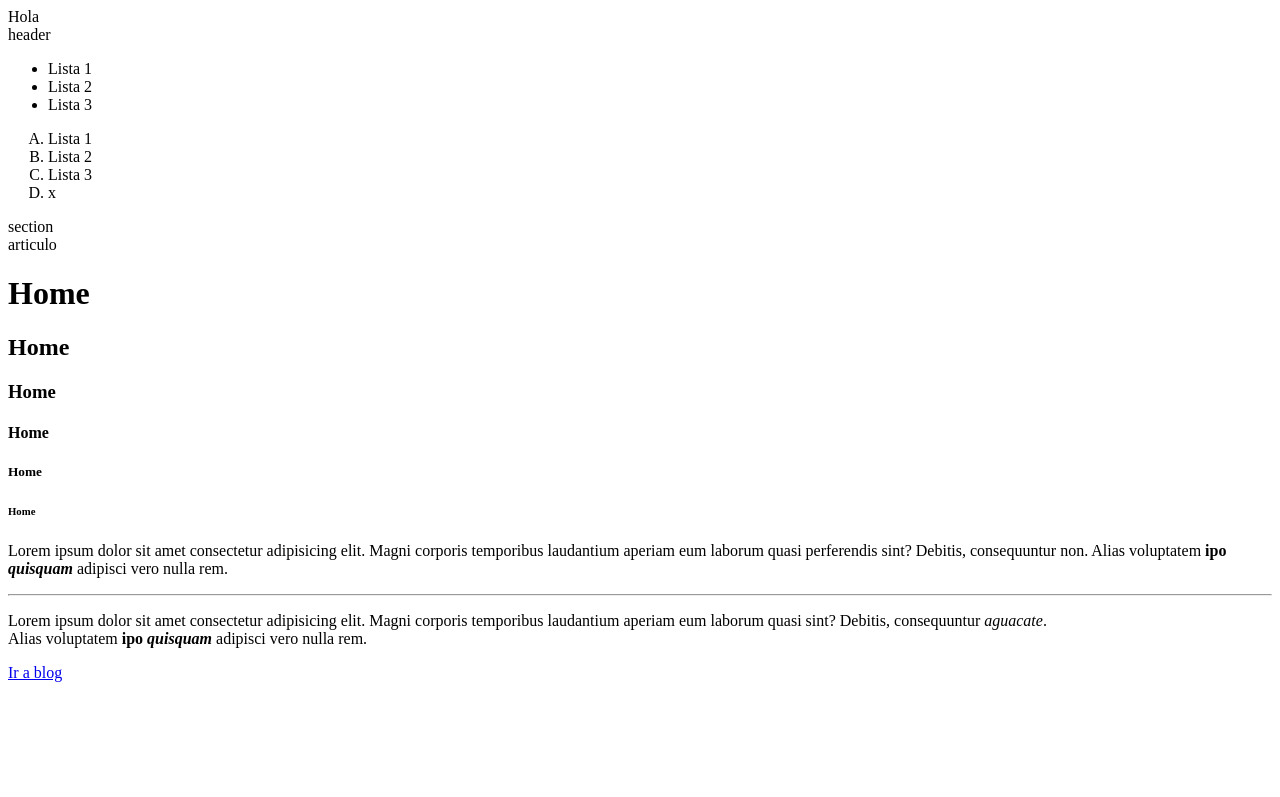
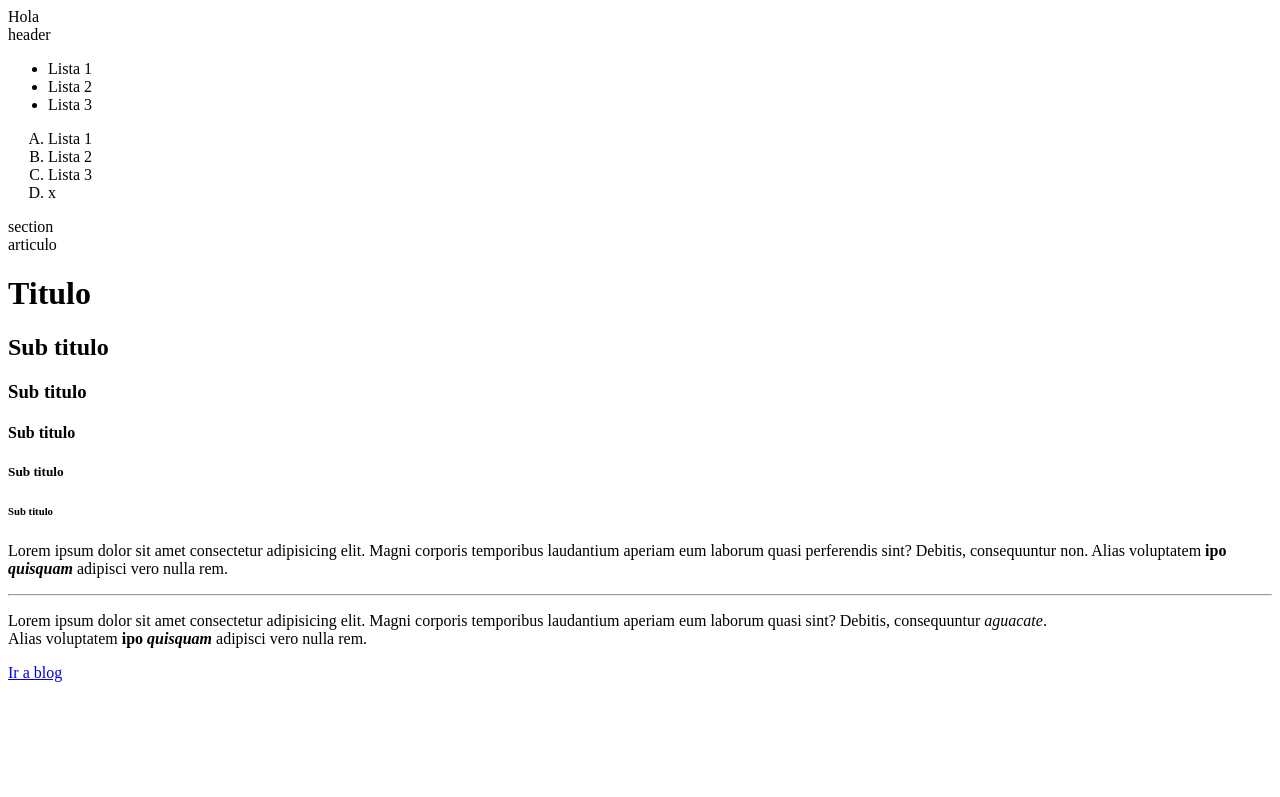
Before and after one commit to JesussotoWeb/ipoOtro, a plain HTML site: page index.html in a window 1280 px wide. Shown: the top 797 px of the page. Drawn offline with Linux system fonts and the light colour scheme.

Commit message:
Se modifico el index

```diff
--- a/index.html
+++ b/index.html
@@ -56,12 +56,13 @@
 
             <!-- Etiquetas de textos -->
 
-            <h1>Home</h1> <!-- Debe haber solo un h1 por pagina html, esto se debe porque los motores de busqueda buscan el encabezado principal para linquear dicha pagina -->
-            <h2>Home</h2>
-            <h3>Home</h3>
-            <h4>Home</h4>
-            <h5>Home</h5>
-            <h6>Home</h6>
+            <h1>Titulo</h1> <!-- Debe haber solo un h1 por pagina html, esto se debe porque los motores de busqueda buscan el encabezado principal para linquear dicha pagina -->
+            <h2>Sub titulo</h2>
+            <h3>Sub titulo</h3>
+            <h4>Sub titulo</h4>
+            <h5>Sub titulo</h5>
+            <h6>Sub titulo</h6>
+
             <p>Lorem ipsum dolor sit amet consectetur adipisicing elit. Magni corporis temporibus laudantium aperiam eum laborum quasi perferendis sint? Debitis, consequuntur non. Alias voluptatem <b>ipo</b> <b><i>quisquam</i></b> adipisci vero nulla rem.</p>
             <hr />
             <p>Lorem ipsum dolor sit amet consectetur adipisicing elit. Magni corporis temporibus laudantium aperiam eum laborum quasi sint? Debitis, consequuntur <i>aguacate</i>.<br /> Alias voluptatem <b>ipo</b> <b><i>quisquam</i></b> adipisci vero nulla rem.</p>
```
